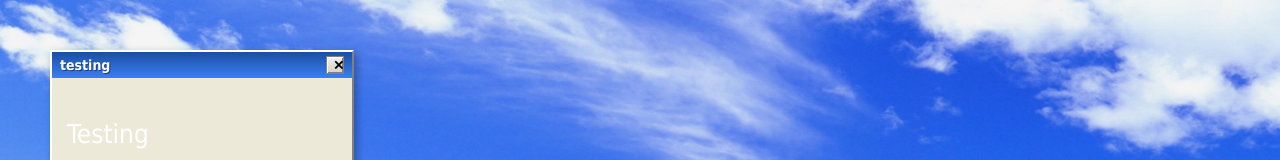
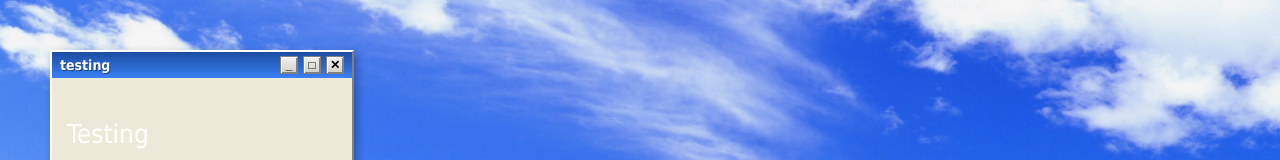
Before and after one commit to MatthewMann500/githubwebsite, a React (Create React App) app: page / in a window 1280 px wide. Shown: the top 160 px of the page. Built offline with nearby package versions, Linux system fonts and the light colour scheme.

Commit message:
We have Buttons on Windows

```diff
--- a/src/components/Window/Window.css
+++ b/src/components/Window/Window.css
@@ -13,7 +13,7 @@
     color: white;
     padding: 4px 8px;
     display: flex;
-    justify-content: space-between;
+    justify-content: center;
     align-items: center;
     font-size: 14px;
     font-weight: bold;
@@ -22,10 +22,17 @@
   }
 
   .xp-window-title {
+    flex-grow: 1; /* Ensure title takes all available space to the left */
+    text-align: left; /* Align title to the left */
     user-select: none;
   }
 
-  .xp-close-button {
+  .xp-window-buttons {
+    display: flex; /* Arrange buttons horizontally */
+    gap: 5px; /* Space between buttons */
+}
+
+.xp-button {
     background: linear-gradient(to bottom, #f1f1f1, #d4d0c8);
     border: 1px solid #808080;
     color: #000;
@@ -35,9 +42,13 @@
     cursor: pointer;
     font-weight: bold;
     box-shadow: inset 1px 1px 0px #fff, inset -1px -1px 0px #808080;
-  }
+    display: flex;
+    justify-content: center;
+    align-items: center;
+    font-size: 12px; /* Adjust button text size */
+}
 
-  .xp-close-button:active {
+  .xp-button:active {
     box-shadow: inset 1px 1px 3px #555;
   }
 
--- a/src/components/Window/Window.jsx
+++ b/src/components/Window/Window.jsx
@@ -62,7 +62,11 @@ const XPWindow = ({ title, children }) => {
     >
       <div className="xp-window-titlebar" onMouseDown={handleMouseDown}>
         <span className="xp-window-title">{title}</span>
-        <button className="xp-close-button">✕</button>
+        <div className="xp-window-buttons">
+            <button className="xp-button">_</button> {/* Minimize button */}
+            <button className="xp-button">□</button> {/* Maximize button */}
+            <button className="xp-button">✕</button> {/* Close button */}
+        </div>
       </div>
       <div className="xp-window-content">
         {children}
```
